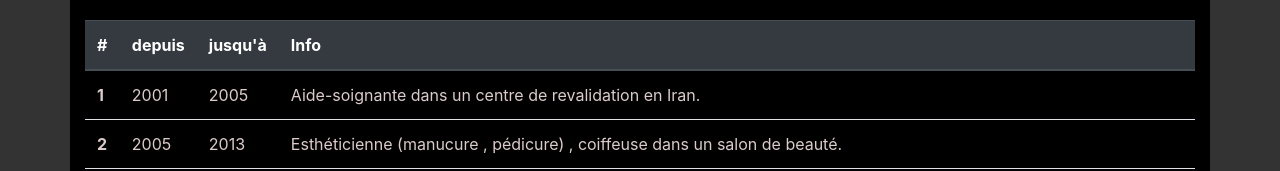
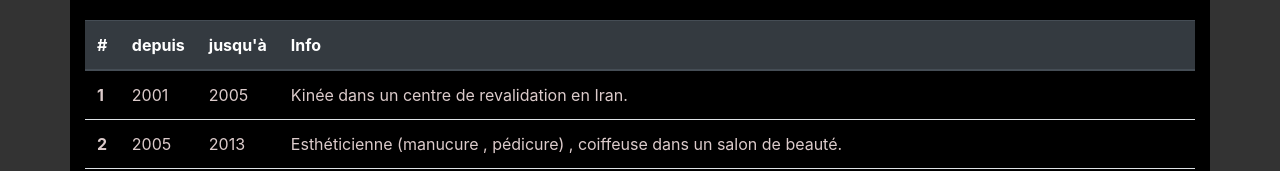
Before and after one commit to farshadBish/CV-ForClient, a plain HTML site: page index.html in a window 1280 px wide. Shown: the part 848-1019 px from the top of the page. Drawn offline with nearby package versions, Linux system fonts and the light colour scheme.

Commit message:
Update index.html

```diff
--- a/index.html
+++ b/index.html
@@ -122,7 +122,7 @@
                                 <th scope="row">1</th>
                                 <td>2001</td>
                                 <td>2005</td>
-                                <td>Aide-soignante dans un centre de revalidation en Iran.</td>
+                                <td>Kinée dans un centre de revalidation en Iran.</td>
                               </tr>
                               <tr>
                                 <th scope="row">2</th>
```
